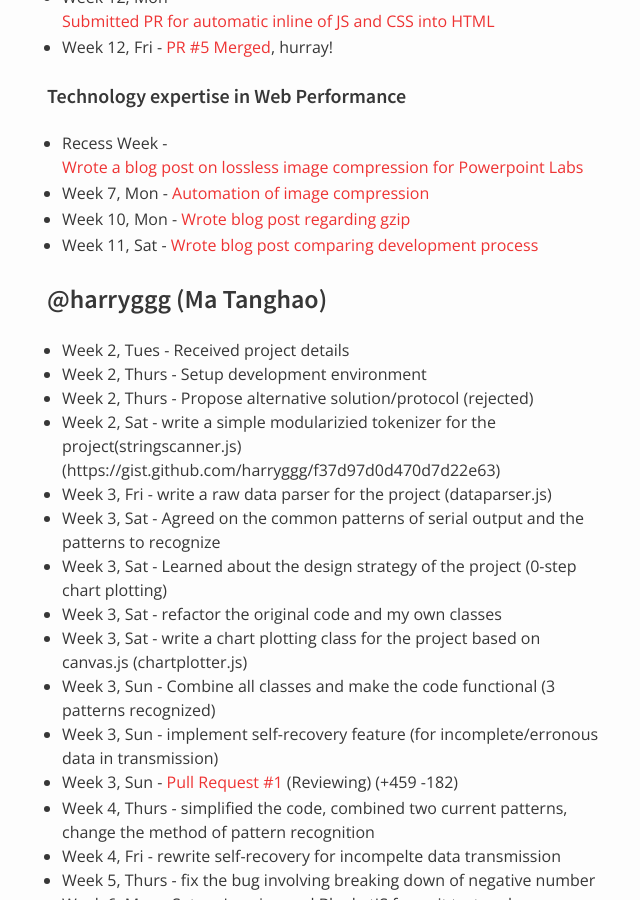
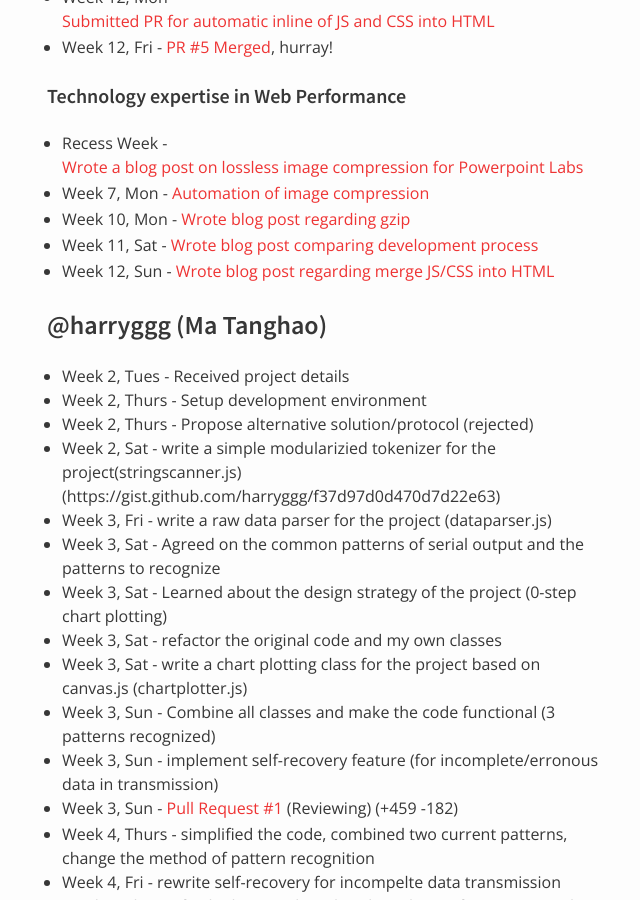
Before and after one commit to nus-oss/cs3281-AY1516S2-website, a Jekyll site: the page built from teams/codebender.md, in a window 1280 px wide and 900 px high, scrolled down 12121 px. Shown: the whole window, without its empty margins (323-963 px from the left). Built offline with Jekyll 4.4.1, drawn with Linux system fonts in a browser that asks for light colours.

Commit message:
Alex update expertise

```diff
--- a/teams/codebender.md
+++ b/teams/codebender.md
@@ -366,6 +366,7 @@ permalink: /teams/codebender/
 * Week 7, Mon - [Automation of image compression](http://alexyy.com/2016/02/29/automated-image-compression/)
 * Week 10, Mon - [Wrote blog post regarding gzip](http://alexyy.com/2016/03/21/gzip-benefits/)
 * Week 11, Sat - [Wrote blog post comparing development process](http://alexyy.com/2016/04/02/process-differences/)
+* Week 12, Sun - [Wrote blog post regarding merge JS/CSS into HTML](http://alexyy.com/2016/04/10/pros-and-cons-of-merging-js-css-html/)
 
 ### @harryggg (Ma Tanghao)
 * Week 2, Tues - Received project details
```
